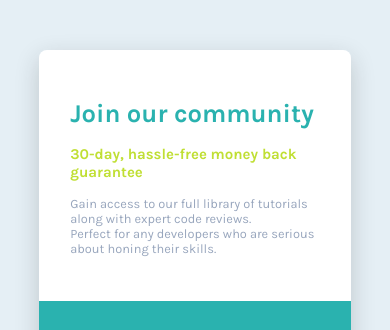
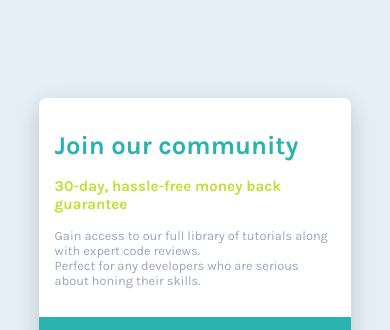
Before and after one commit to israelsanttana/price-card-challenge, a plain HTML site: page index.html in a window 390 px wide. Shown: the top 330 px of the page. Drawn offline with Linux system fonts and the light colour scheme.

Commit message:
ajuste padding responsivo

```diff
--- a/styles/main.css
+++ b/styles/main.css
@@ -139,8 +139,9 @@ p {
   .section-primary,
   .section-secondary,
   .section-third {
-    width: 80%;
+    width: 90%;
     height: auto;
+    padding: 2rem;
   }
   .section-secondary {
     align-items: center;
```
